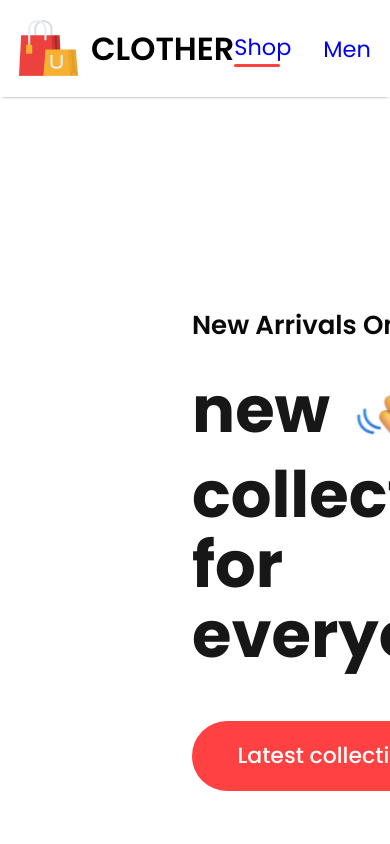
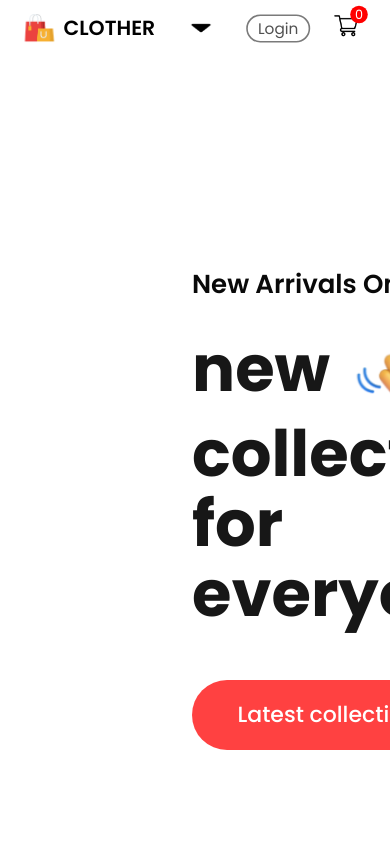
Before and after one commit to Sai-Manikanta-Andey/FullstackEcommerce, a React (Vite) app in the folder frontend/: page / in a window 390 px wide. Shown: the top 844 px of the page. Built offline with nearby package versions, Linux system fonts and the light colour scheme.

Commit message:
nav responsiveness complete

```diff
--- a/frontend/src/components/Navbar/Navbar.css
+++ b/frontend/src/components/Navbar/Navbar.css
@@ -2,7 +2,9 @@
     display: flex;
     justify-content: space-around;
     padding: 1rem;
-    box-shadow: 0 1px 3px -2px black;
+
+    align-items: center;
+    position: relative;
 }
 
 .nav-logo {
@@ -18,7 +20,7 @@
     text-transform: capitalize;
 }
 
-.nav-menu{
+.nav-menu {
     display: flex;
     align-items: center;
     list-style: none;
@@ -26,7 +28,7 @@
     font-size: 1.4rem;
 }
 
-.nav-menu li{
+.nav-menu li {
     display: flex;
     flex-direction: column;
     align-items: center;
@@ -35,7 +37,7 @@
     cursor: pointer;
 }
 
-.nav-menu hr{
+.nav-menu hr {
     border: none;
     width: 80%;
     height: 3px;
@@ -43,13 +45,13 @@
     background: #ff4141;
 }
 
-.nav-login-cart{
+.nav-login-cart {
     display: flex;
     align-items: center;
     gap: 2rem;
 }
 
-.nav-login-cart button{
+.nav-login-cart button {
     padding: .8rem 2rem;
     outline: none;
     border: 2px solid #7a7a7a;
@@ -60,11 +62,11 @@
     background: white;
 }
 
-.nav-login-cart button:active{
+.nav-login-cart button:active {
     background: #f3f3f3;
 }
 
-.nav-cart-count{
+.nav-cart-count {
     width: 22px;
     height: 22px;
     display: flex;
@@ -73,7 +75,123 @@
     margin-top: -35px;
     margin-left: -46px;
     border-radius: 11px;
-    font-size:1rem ;
+    font-size: 1rem;
     background: red;
     color: white;
 }
+
+.nav-dropdown {
+    display: none;
+}
+
+@media (max-width:1280px) {
+    .navbar {
+        padding: 12px 50px;
+    }
+
+    .nav-logo img {
+        width: 40px;
+    }
+
+    .nav-logo p {
+        font-size: 1.6rem;
+    }
+
+    .nav-menu {
+        gap: 30px;
+        font-size: 1.4rem;
+    }
+
+    .nav-login-cart {
+        gap: 30px;
+
+    }
+
+    .nav-login-cart button {
+        width: 120px;
+        height: 45px;
+        font-size: 1rem;
+
+        padding: 0px;
+    }
+}
+
+@media (max-width:1024px) {
+    .navbar {
+        padding: 12px 30px;
+    }
+
+    .nav-menu {
+        gap: 1.5rem;
+        font-size: 1.2rem;
+    }
+
+    .nav-login-cart button {
+        width: 80px;
+        height: 35px;
+        font-size: 1.2rem;
+    }
+
+    .nav-login-cart img {
+        width: 30px;
+    }
+
+    .nav-cart-count {
+        margin-left: -40px;
+    }
+
+}
+
+@media (max-width:800px) {
+    .navbar {
+        padding: 10px 0px;
+
+    }
+
+    .nav-dropdown {
+        display: block;
+        width: 30px;
+        height: 20px;
+
+        transition: 0.5s;
+    }
+
+    .nav-menu{
+        display: none;
+        height: 80px;
+        width: 100%;
+        background: white;
+        justify-content: center;
+        position: absolute;
+        top: 50px;
+
+        transition: 0.5s ease-in;
+    }
+
+    .nav-menu-visible{
+        display: flex;
+    }
+    .nav-dropdown.open{
+       transform: rotate(-180deg);
+
+    }
+}
+
+@media (max-width:500px){
+    .navbar{
+        padding: 8px 0px;
+        gap: 0;
+    }
+    .nav-logo{
+        transform: scale(.8);
+    }
+    .nav-menu{
+        height: 70px;
+        top: 50px;
+
+    }
+
+    .nav-login-cart{
+        transform: scale(.8);
+    }
+}
--- a/frontend/src/components/Navbar/Navbar.jsx
+++ b/frontend/src/components/Navbar/Navbar.jsx
@@ -4,11 +4,20 @@
 import cart_icon from '../assets/cart_icon.png'
 import { Link } from 'react-router-dom'
 import { ShopContext } from '../../context/ShopContext'
+import downarrow from '../assets/down-arrow.png'
+import { useRef } from 'react'
+
 
 
 const Navbar = () => {
   const [menu,setMenu]= useState("shop")
   const { getTotalCartItems } = useContext(ShopContext);
+  const menuRef = useRef()
+  const dropDown = (e)=>{
+    menuRef.current.classList.toggle('nav-menu-visible')
+    e.target.classList.toggle('open')
+    e.stopPropogation()
+  }
 
   return (
     <div className="navbar">
@@ -16,7 +25,8 @@
         <img src={logo} alt="logo" />
         <p>CLOTHER</p>
       </div>
-      <ul className="nav-menu">
+      <img className='nav-dropdown' src={downarrow} alt="" onClick={dropDown} width={25} />
+      <ul ref={menuRef} className="nav-menu">
         <li onClick={() => setMenu("shop")}>
           <Link style={{ textDecoration: "none" }} to="/">
             Shop {menu === "shop" ? <hr /> : <></>}
```
Also changed, not shown: frontend/src/components/assets/down-arrow.png (added).
